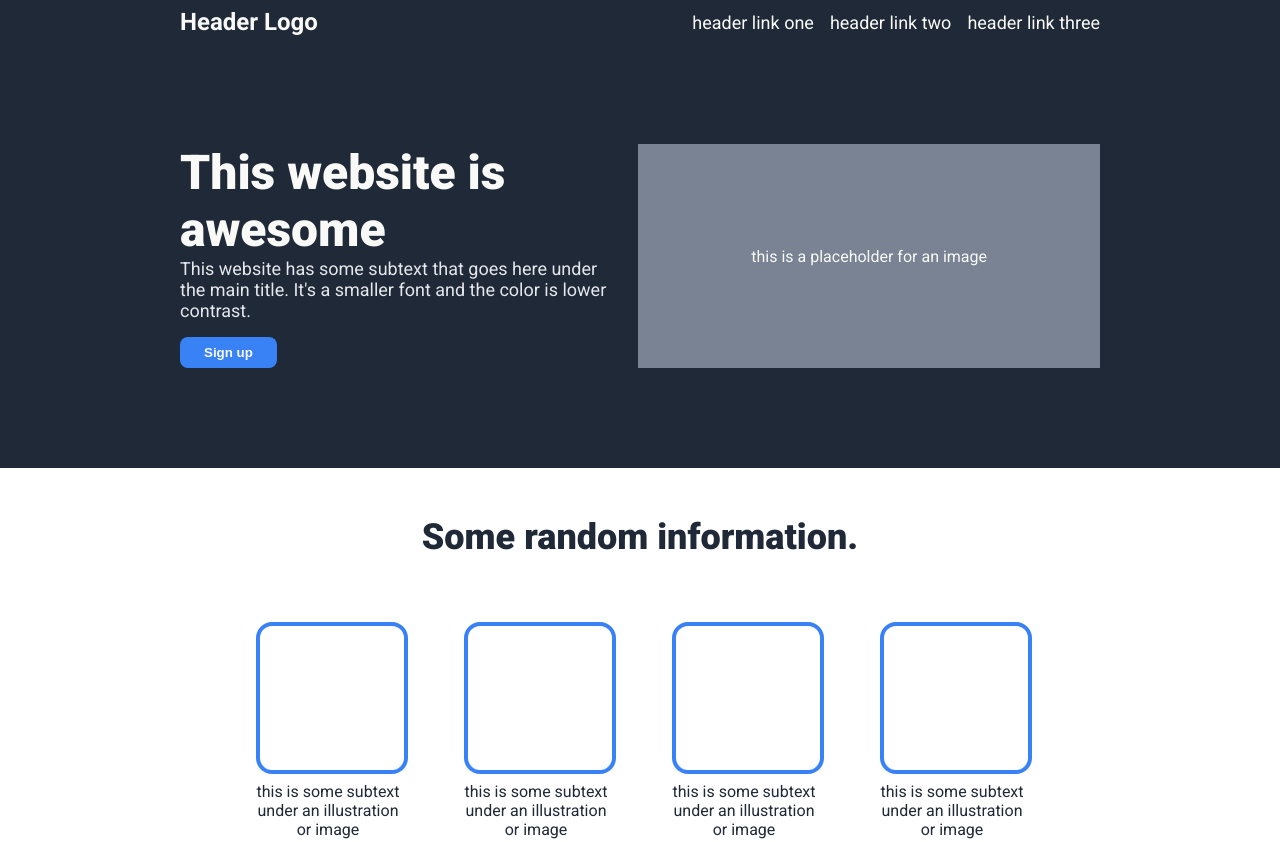
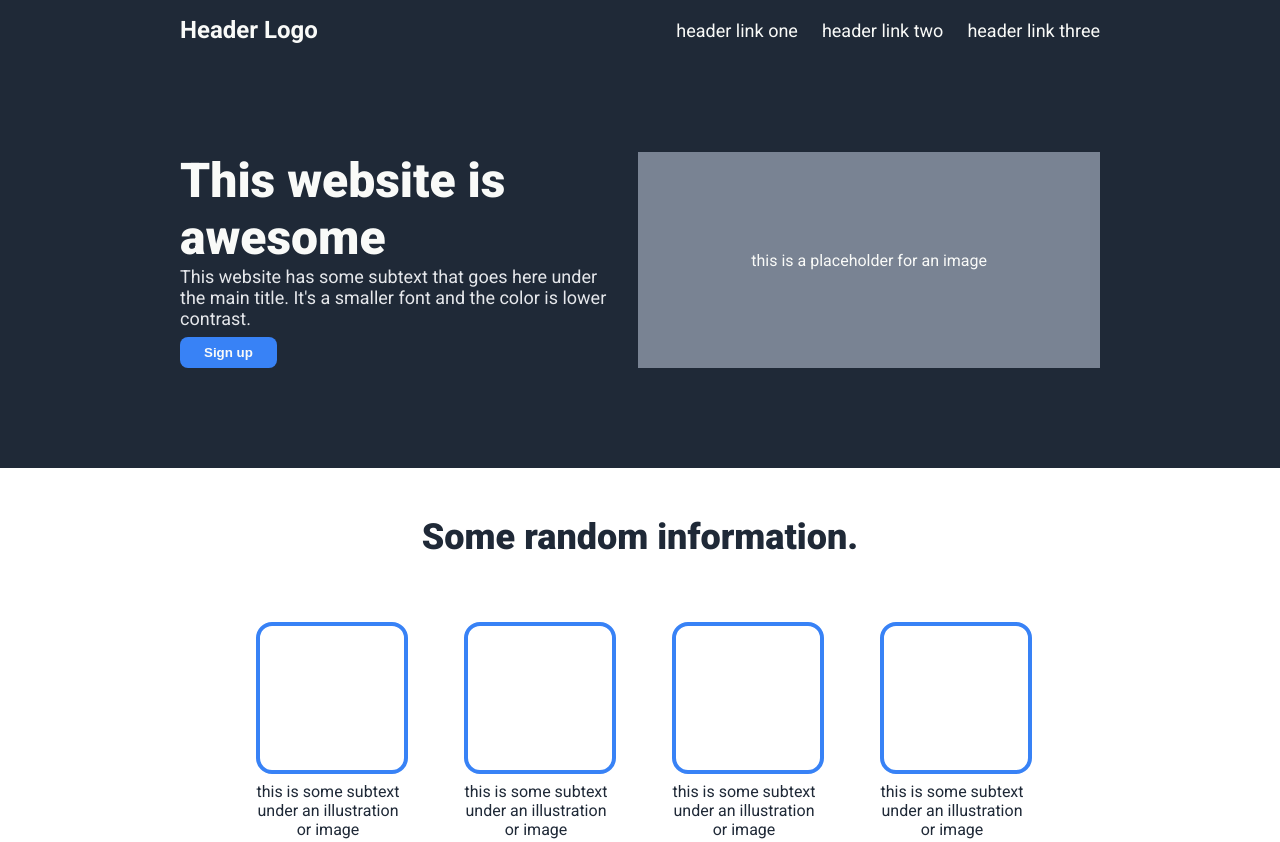
Before and after one commit to bafi-hng/odin-landing-page, a plain HTML site: page index.html in a window 1280 px wide. Shown: the top 842 px of the page. Drawn offline with Linux system fonts and the light colour scheme.

Commit message:
Make few tweaks to look
Lacking in flexibility, might have to revisit

```diff
--- a/style.css
+++ b/style.css
@@ -2,9 +2,9 @@
 
 body {
     font-family: Roboto, sans-serif;
-    display: flex;
-    flex-direction: column;
     margin: 0;
+    padding: 0;
+    overflow-x: hidden;
 }
 
 .header,
@@ -23,7 +23,7 @@ body {
     color: #F9FAF8;
     justify-content: space-between;
     align-items: center;
-    padding-top: 8px;
+    padding-top: 16px;
     padding-bottom: 8px;
 }
 
@@ -38,7 +38,7 @@ ul {
     margin: 0;
     padding: 0;
     display: flex;
-    gap: 16px;
+    gap: 24px;
 }
 
 a {
@@ -78,7 +78,7 @@ a {
 .subtext {
     font-size: 18px;
     color: #E5E7EB;
-    margin-bottom: 16px;;
+    margin-bottom: 8px;
 }
 
 .main-button {
```
